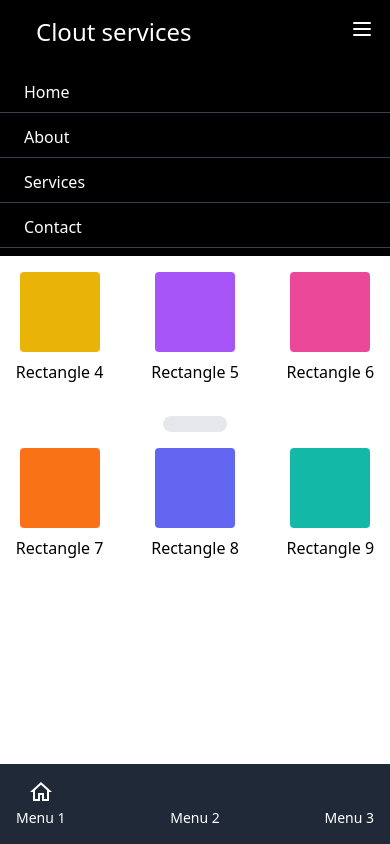
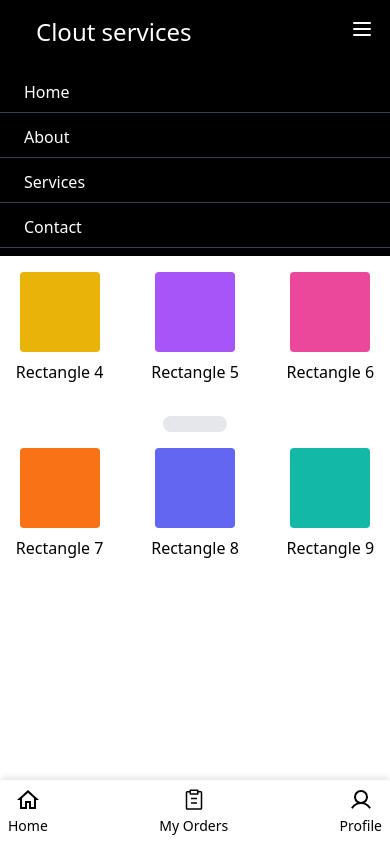
Before and after one commit to manuvini/clout, a React (Create React App) app: page / in a window 390 px wide. Shown: the top 844 px of the page. Built offline with nearby package versions, Linux system fonts and the light colour scheme.

Commit message:
Adding File

```diff
--- a/src/App.js
+++ b/src/App.js
@@ -8,7 +8,12 @@ import BottomNavigation from './Components/BottomNav';
 function App() {
   return (
     <>
-    <Header></Header>
+    <Header>
+      <div></div>
+
+
+
+    </Header>
 
     <div className="mt-8">
         <Grid />
@@ -20,9 +25,7 @@ function App() {
     </div>
 
 
-
-
-    <BottomNavigation></BottomNavigation>
+<BottomNavigation></BottomNavigation>
 
     <Footer></Footer>
 
--- a/src/Components/BottomNav.js
+++ b/src/Components/BottomNav.js
@@ -1,31 +1,31 @@
 import { useState } from "react";
-
+import "./bb.css"
 const BottomNavigation = () => {
   // You can access the isMenuOpen state value here if needed
 
   return (
-    <div className="bg-gray-800 p-4 text-white py-4 sticky bottom-0">
-      <div className="flex justify-between">
+    <div className="bg-white p-2 text-black py-2 sticky bottom-0 sm:hidden rounded shadow-top">
+      <div className="flex justify-between ">
         <div className="flex flex-col items-center menu-item">
           {/* Replace this with your SVG icon */}
           <svg xmlns="http://www.w3.org/2000/svg" viewBox="0 0 24 24" width="24px" height="24px">
-            <path d="M 12 2.0996094 L 1 12 L 4 12 L 4 21 L 11 21 L 11 15 L 13 15 L 13 21 L 20 21 L 20 12 L 23 12 L 12 2.0996094 z M 12 4.7910156 L 18 10.191406 L 18 11 L 18 19 L 15 19 L 15 13 L 9 13 L 9 19 L 6 19 L 6 10.191406 L 12 4.7910156 z" fill="#ffffff" />
+            <path d="M 12 2.0996094 L 1 12 L 4 12 L 4 21 L 11 21 L 11 15 L 13 15 L 13 21 L 20 21 L 20 12 L 23 12 L 12 2.0996094 z M 12 4.7910156 L 18 10.191406 L 18 11 L 18 19 L 15 19 L 15 13 L 9 13 L 9 19 L 6 19 L 6 10.191406 L 12 4.7910156 z" fill="#000000" />
           </svg>
-          <span className="text-sm mt-1">Menu 1</span>
+          <span className="text-sm mt-1">Home</span>
         </div>
         <div className="flex flex-col items-center menu-item">
           {/* Replace this with your SVG icon */}
-          <svg xmlns="http://www.w3.org/2000/svg" className="h-6 w-6" fill="none" viewBox="0 0 24 24" stroke="currentColor">
-            {/* SVG path here */}
+          <svg xmlns="http://www.w3.org/2000/svg" viewBox="0 0 24 24" width="24px" height="24px" >
+            <path fill-rule="evenodd" d="M8.25 1.5a.75.75 0 00-.75.75V3H5.25a1.5 1.5 0 00-1.5 1.5v15.75a1.5 1.5 0 001.5 1.5h13.5a1.5 1.5 0 001.5-1.5V4.5a1.5 1.5 0 00-1.5-1.5H16.5v-.75a.75.75 0 00-.75-.75h-7.5zM16.5 6a.75.75 0 01-.75.75h-7.5A.75.75 0 017.5 6V4.5H5.25v15.75h13.5V4.5H16.5V6zM9 5.25V3h6v2.25H9zm6 10.5H9v-1.5h6v1.5zm-6-4.5h6v-1.5H9v1.5z" clip-rule="evenodd" fill="#000000"></path>
           </svg>
-          <span className="text-sm mt-1">Menu 2</span>
+          <span className="text-sm mt-1">My Orders</span>
         </div>
-        <div className="flex flex-col items-center menu-item">
+        <div className="flex flex-col items-center menu-item ">
           {/* Replace this with your SVG icon */}
-          <svg xmlns="http://www.w3.org/2000/svg" className="h-6 w-6" fill="none" viewBox="0 0 24 24" stroke="currentColor">
-            {/* SVG path here */}
+          <svg xmlns="http://www.w3.org/2000/svg" viewBox="0 0 24 24" width="24px" height="24px">
+            <path fill-rule="evenodd" clip-rule="evenodd" d="M16.026 14.727a7 7 0 10-8.051 0 11.5 11.5 0 00-5.936 5.022l1.732 1A9.504 9.504 0 0112 16a9.504 9.504 0 018.229 4.75l1.732-1a11.504 11.504 0 00-5.935-5.023zM7 9a5 5 0 115 5 5 5 0 01-5-5z" fill="#000000"></path>
           </svg>
-          <span className="text-sm mt-1">Menu 3</span>
+          <span className="text-sm mt-1">Profile</span>
         </div>
       </div>
     </div>
--- a/src/Components/Footer.js
+++ b/src/Components/Footer.js
@@ -7,8 +7,7 @@ const Footer = () => {
         <div className="md:flex md:justify-between">
           <div className="mb-6 md:mb-0">
             <a href="#" className="flex items-center">
-                <h1 className='text-3xl font-bold text-white
-                '>
+              <h1 className="text-3xl font-bold text-white mb-4">
                 Clout Services
               </h1>
               {/* <img
--- /dev/null
+++ b/src/Components/bb.css
@@ -0,0 +1,3 @@
+.shadow-top {
+    box-shadow: 0px -4px 6px -1px rgba(0, 0, 0, 0.1);
+  }
```
Lines whose indentation alone changed are shown as unchanged.
